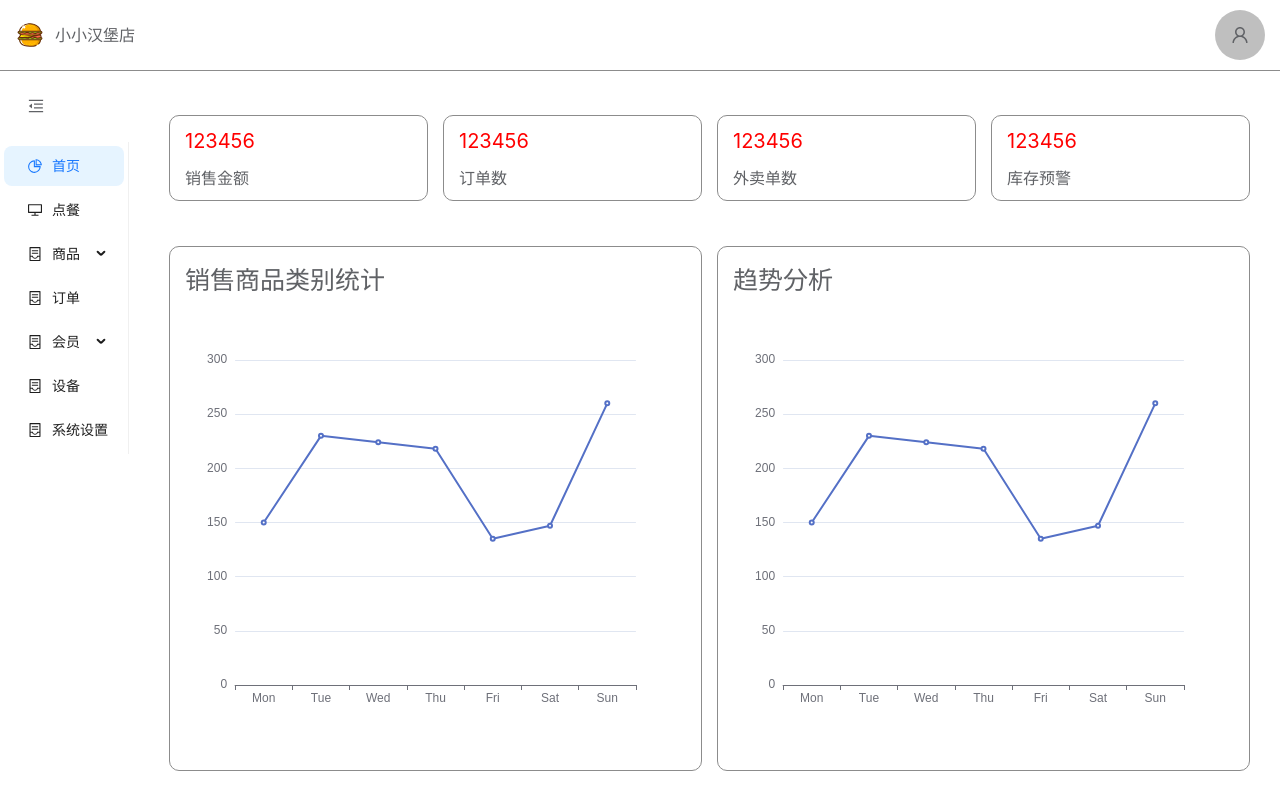
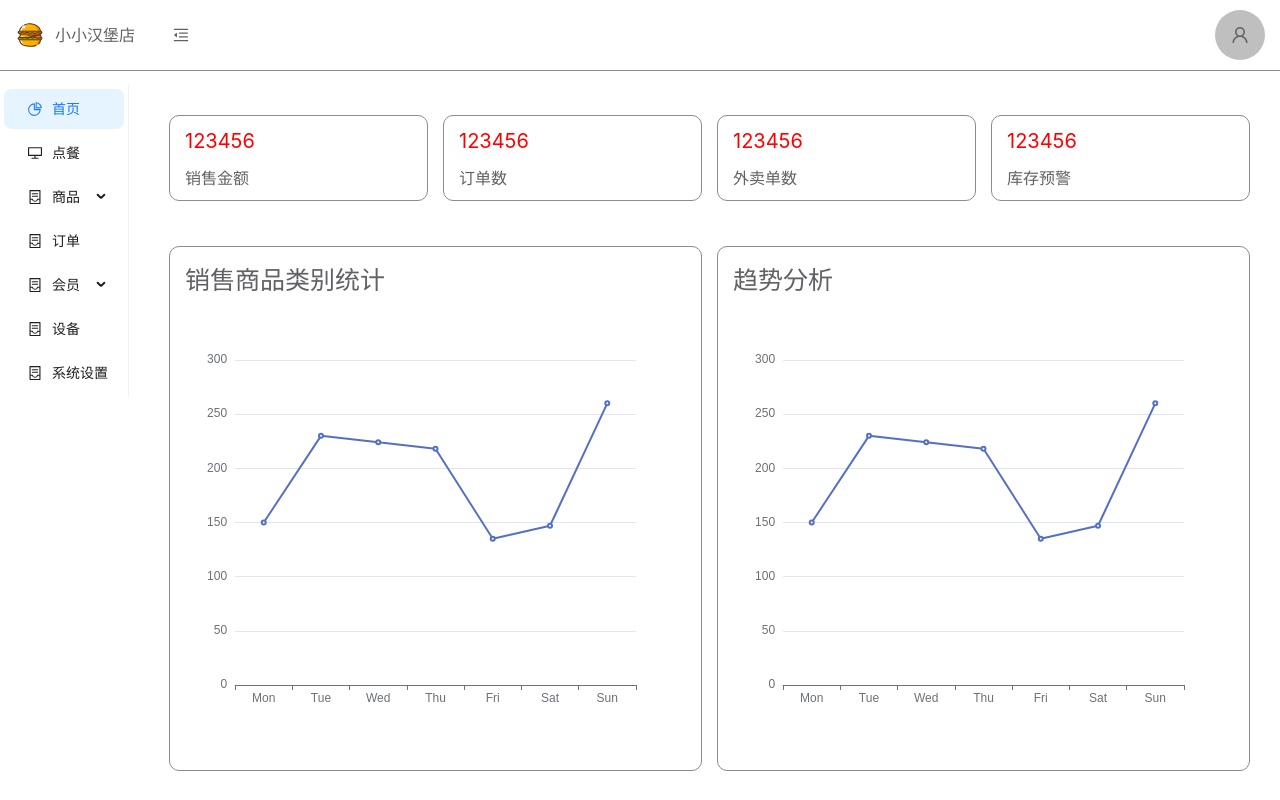
Before and after one commit to ZhangNoName/SunErp, a React (Vite) app in the folder packages/web/: page /home in a window 1280 px wide. Built offline with nearby package versions, Linux system fonts and the light colour scheme.

Commit message:
fix:调整菜单展开位置

```diff
--- a/packages/web/src/layout/header/header.css
+++ b/packages/web/src/layout/header/header.css
@@ -16,5 +16,21 @@
       justify-content: center;
       align-items: center;
     }
+    .collapse-btn {
+      width: 3rem;
+      height: 3rem;
+      border-radius: 0.5rem;
+      border: 0.1rem solid transparent;
+      padding: 0.5rem;
+      margin-left: 1.5rem;
+      display: flex;
+      justify-content: center;
+      align-items: center;
+      cursor: pointer;
+      &:hover {
+        border-color: var(--border-color);
+        background-color: var(--bg-color-hover);
+      }
+    }
   }
 }
--- a/packages/web/src/layout/header/header.tsx
+++ b/packages/web/src/layout/header/header.tsx
@@ -2,10 +2,17 @@ import { FC, useState } from "react";
 import "./header.css";
 import { LogoSvg } from "@/icons";
 import EUser from "./user/user";
+import { MenuFoldOutlined, MenuUnfoldOutlined } from "@ant-design/icons";
+import EventBus from "@/util/eventEmitter";
 
 interface EHeaderProps {}
 
 const EHeader: FC<EHeaderProps> = ({}) => {
+  const [collapsed, setCollapsed] = useState(false);
+  const toggleCollapsed = () => {
+    setCollapsed(!collapsed);
+    EventBus.emit("collapse-menu");
+  };
   return (
     <div className="e-header-container">
       <div className="e-header-left">
@@ -13,6 +20,9 @@ const EHeader: FC<EHeaderProps> = ({}) => {
           <LogoSvg height={"3rem"} width={"3rem"} />
         </div>
         <div className="des">小小汉堡店</div>
+        <div className="collapse-btn" onClick={toggleCollapsed}>
+          {collapsed ? <MenuUnfoldOutlined /> : <MenuFoldOutlined />}
+        </div>
       </div>
       <div className="e-header-right">
         <EUser></EUser>
--- a/packages/web/src/layout/side/side.css
+++ b/packages/web/src/layout/side/side.css
@@ -5,22 +5,7 @@
   justify-content: flex-start;
   gap: 1.5rem;
   align-items: flex-start;
-  .collapse-btn {
-    width: 3rem;
-    height: 3rem;
-    border-radius: 0.5rem;
-    border: 0.1rem solid transparent;
-    padding: 0.5rem;
-    margin-left: 1.5rem;
-    display: flex;
-    justify-content: center;
-    align-items: center;
-    cursor: pointer;
-    &:hover {
-      border-color: var(--border-color);
-      background-color: var(--bg-color-hover);
-    }
-  }
+
   .side-menu {
     flex: auto;
     overflow: auto;
--- a/packages/web/src/layout/side/side.tsx
+++ b/packages/web/src/layout/side/side.tsx
@@ -12,6 +12,7 @@ import {
 } from "@ant-design/icons";
 import { useNavigate } from "react-router-dom";
 import { useMount } from "ahooks";
+import EventBus from "@/util/eventEmitter";
 
 interface SideMenuProps {}
 type MenuItem = Required<MenuProps>["items"][number];
@@ -23,7 +24,12 @@ export const SideMenu: FC<SideMenuProps> = ({}) => {
   const [openKeys, setOpenKeys] = useState<string[]>([]);
 
   const items: MenuItem[] = [
-    { key: "home", icon: <PieChartOutlined />, label: "首页" },
+    {
+      key: "home",
+      icon: <PieChartOutlined />,
+      label: "首页",
+      onClick: () => navigate("/home"),
+    },
     {
       key: "order",
       icon: <DesktopOutlined />,
@@ -97,9 +103,17 @@ export const SideMenu: FC<SideMenuProps> = ({}) => {
     // console.log("info", info);
     setOpenKeys(info);
   };
-  const toggleCollapsed = () => {
-    setCollapsed(!collapsed);
+  const toggleCollapse = () => {
+    setCollapsed((prevCollapsed) => {
+      return !prevCollapsed;
+    });
   };
+  useEffect(() => {
+    EventBus.on("collapse-menu", toggleCollapse);
+    return () => {
+      EventBus.off("collapse-menu", toggleCollapse);
+    };
+  }, []);
   useMount(() => {
     const path = window.location.pathname.split("/");
     path.shift();
@@ -109,9 +123,6 @@ export const SideMenu: FC<SideMenuProps> = ({}) => {
   });
   return (
     <div className="side-menu-container">
-      <div className="collapse-btn" onClick={toggleCollapsed}>
-        {collapsed ? <MenuUnfoldOutlined /> : <MenuFoldOutlined />}
-      </div>
       <div className="side-menu">
         <Menu
           // defaultSelectedKeys={defaultSelectedKeys}
```
